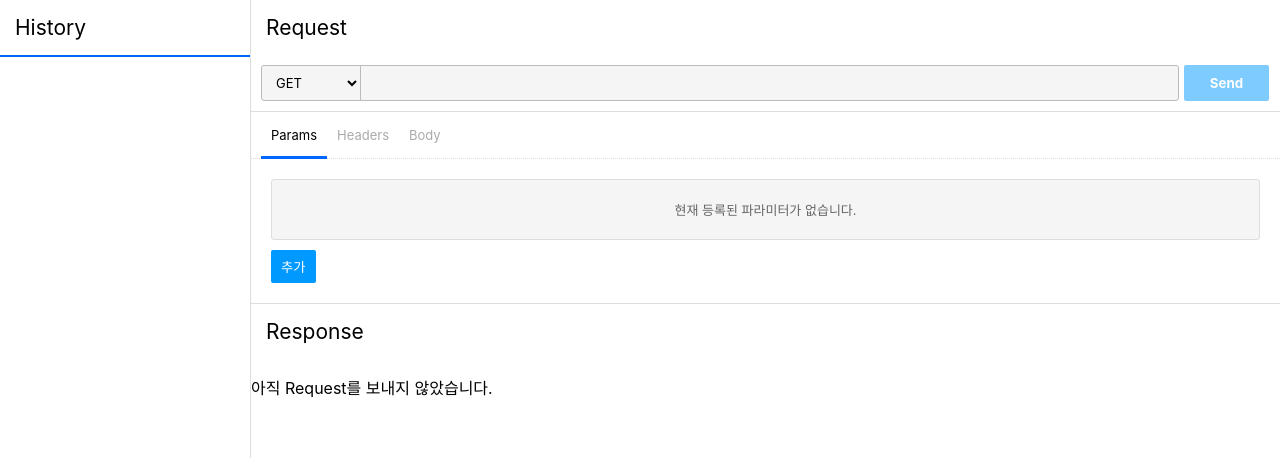
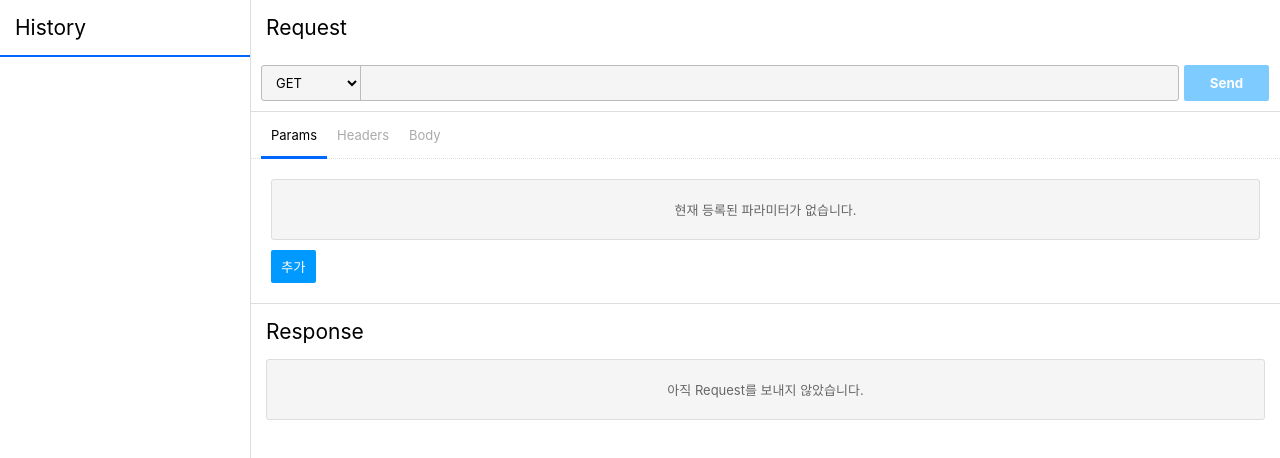
Before and after one commit to est-react-study/postman-junil, a React (Create React App) app: page / in a window 1280 px wide. Shown: the top 458 px of the page. Built offline with nearby package versions, Linux system fonts and the light colour scheme.

Commit message:
feat: Response 보내기전 문구 꾸미기

```diff
--- a/src/components/FormContainer/ResponseContainer/ResponseContainer.tsx
+++ b/src/components/FormContainer/ResponseContainer/ResponseContainer.tsx
@@ -1,9 +1,9 @@
 /** @jsx jsx **/
 import { jsx } from '@emotion/core';
 import React from "react";
-import { responseContainerStyles, responseTitleStyles } from "./styles";
-import {useRecoilValue} from "recoil";
-import {responseState} from "../../../stores/responseStore";
+import { responseContainerStyles, responseTitleStyles, noneBlockStyles } from "./styles";
+import { useRecoilValue } from "recoil";
+import { responseState } from "stores/responseStore";
 import Highlight from "react-highlight";
 
 export const ResponseContainer: React.FC = () => {
@@ -18,7 +18,7 @@ export const ResponseContainer: React.FC = () => {
           <Highlight>
             { JSON.stringify(response.data, null, 4) }
           </Highlight> :
-          <p>아직 Request를 보내지 않았습니다.</p>
+          <p css={noneBlockStyles}>아직 Request를 보내지 않았습니다.</p>
       }
     </section>
   );
--- a/src/components/FormContainer/ResponseContainer/styles.ts
+++ b/src/components/FormContainer/ResponseContainer/styles.ts
@@ -11,3 +11,14 @@ export const responseTitleStyles = css`
   padding: 15px;
   font-weight: 400;
 `;
+
+export const noneBlockStyles = css`
+  margin: 0 15px 15px;
+  background: #f5f5f5;
+  padding: 20px;
+  text-align: center;
+  color: #666;
+  border-radius: 3px;
+  border: 1px solid #ddd;
+  font-size: 13px;
+`;
```
